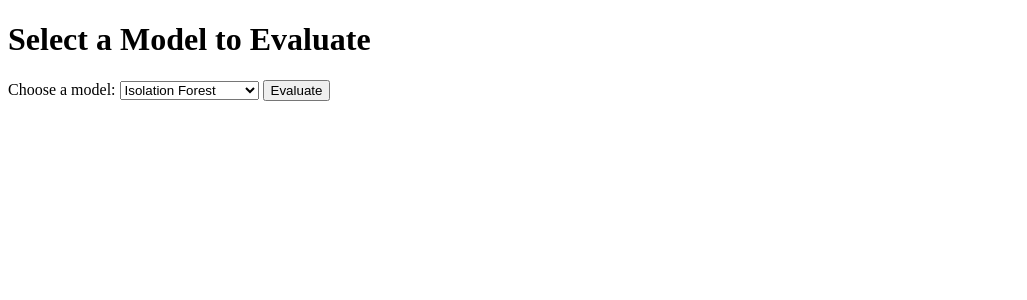
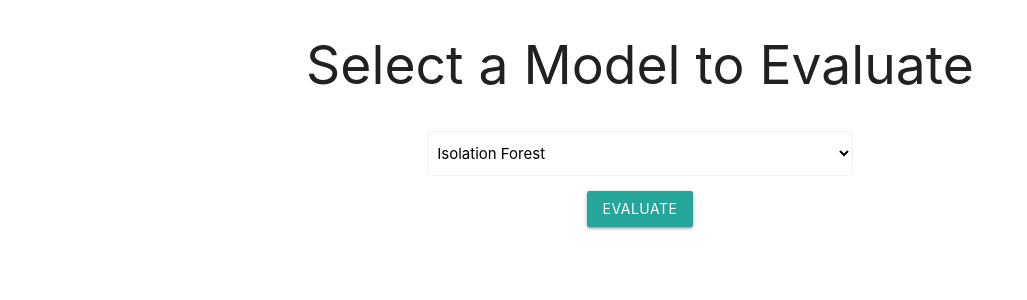
Before and after one commit to GyoniA/AnomalyDetection, a Flask app: page / in a window 1280 px wide. Shown: the top 300 px of the page, without its empty margins (0-1027 px from the left). Run offline with Flask 3, Linux system fonts and the light colour scheme; parts of the project's set-up code (start-up, migrations or seed data) failed here and were passed over.

Commit message:
Add simple material design for frontend (with Materialize)

```diff
--- a/templates/index.html
+++ b/templates/index.html
@@ -4,17 +4,31 @@
     <meta charset="UTF-8">
     <meta name="viewport" content="width=device-width, initial-scale=1.0">
     <title>Anomaly Detection - Model Selection</title>
+    <link href="https://cdnjs.cloudflare.com/ajax/libs/materialize/1.0.0/css/materialize.min.css" rel="stylesheet">
 </head>
-<body>
-    <h1>Select a Model to Evaluate</h1>
-    <form action="/evaluate" method="POST">
-        <label for="model">Choose a model:</label>
-        <select name="model" id="model">
-            {% for model in models %}
-                <option value="{{ model }}">{{ model }}</option>
-            {% endfor %}
-        </select>
-        <button type="submit">Evaluate</button>
-    </form>
+<body class="container">
+    <h2 class="center-align">Select a Model to Evaluate</h2>
+    <div class="row">
+        <form action="/evaluate" method="POST" class="col s12 m6 offset-m3">
+            <div class="input-field">
+                <label for="model" style="display: block; font-weight: bold;"></label>
+                <select name="model" id="model" class="browser-default" style="margin-top: 8px;">
+                    {% for model in models %}
+                        <option value="{{ model }}">{{ model }}</option>
+                    {% endfor %}
+                </select>
+            </div>
+            <div class="center-align">
+                <button type="submit" class="btn waves-effect waves-light">Evaluate</button>
+            </div>
+        </form>
+    </div>
+    <script src="https://cdnjs.cloudflare.com/ajax/libs/materialize/1.0.0/js/materialize.min.js"></script>
+    <script>
+        document.addEventListener('DOMContentLoaded', function() {
+            var elems = document.querySelectorAll('select');
+            M.FormSelect.init(elems);
+        });
+    </script>
 </body>
 </html>
```
Also changed, not shown: templates/results.html (+23 -11 lines).
